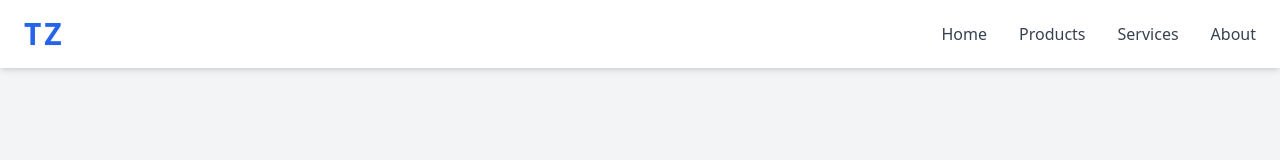
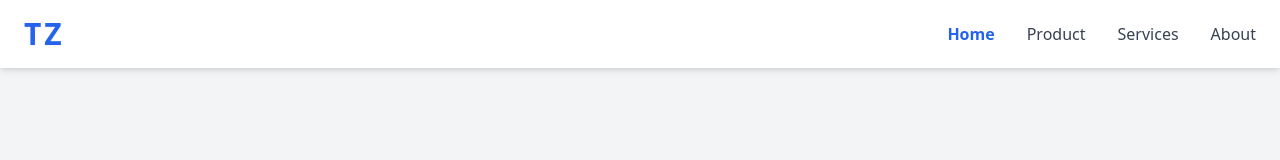
Before and after one commit to BinyameenTatla/Tatla-zari, a React (Vite) app: page / in a window 1280 px wide. Shown: the top 160 px of the page. Built offline with nearby package versions, Linux system fonts and the light colour scheme.

Commit message:
First commit

```diff
--- a/package.json
+++ b/package.json
@@ -12,7 +12,9 @@
   "dependencies": {
     "lucide-react": "^0.515.0",
     "react": "^19.1.0",
-    "react-dom": "^19.1.0"
+    "react-dom": "^19.1.0",
+    "react-router": "^7.6.2",
+    "react-router-dom": "^7.6.2"
   },
   "devDependencies": {
     "@eslint/js": "^9.25.0",
--- /dev/null
+++ b/src/Home.jsx
@@ -0,0 +1,22 @@
+import { Navbar } from './Navbar.jsx'
+import { Product } from './Product.jsx'
+import { Hero } from './Hero.jsx'
+import { Services } from './Services.jsx'
+import { About } from './About.jsx'
+import { Footer } from './Footer.jsx'
+import { Sections } from './Sections.jsx'
+
+export const Home=()=>{
+    return(
+        <>
+
+        {/* <Navbar /> */}
+            <Hero />
+            <Product />
+            <Sections />
+            <Services />
+            <About />
+            {/* <Footer /> */}
+        </>
+    )
+}
--- a/src/Navbar.jsx
+++ b/src/Navbar.jsx
@@ -1,17 +1,19 @@
 import { useState } from "react";
 import { Menu, X } from "lucide-react";
+import { NavLink } from "react-router-dom"; // ✅ Correct import
 
 export const Navbar = () => {
   const [isOpen, setIsOpen] = useState(false);
 
-  const navItems = ["Home", "Products", "Services", "About"];
+  const navItems = [
+    { name: "Home", path: "/" },
+    { name: "Product", path: "/product" },
+    { name: "Services", path: "/services" },
+    { name: "About", path: "/about" },
+  ];
 
   return (
-    <nav
-      className="bg-white shadow-md sticky top-0 z-50 transition-all duration-300"
-      role="navigation"
-      aria-label="Main Navigation"
-    >
+    <nav className="bg-white shadow-md sticky top-0 z-50 transition-all duration-300" role="navigation" aria-label="Main Navigation">
       <div className="max-w-7xl mx-auto px-6 py-4 flex items-center justify-between">
         {/* Logo */}
         <div className="text-3xl font-extrabold text-blue-600 tracking-widest drop-shadow-sm cursor-pointer">
@@ -21,11 +23,17 @@ export const Navbar = () => {
         {/* Desktop Menu */}
         <ul className="hidden md:flex space-x-8 text-gray-700 font-medium">
           {navItems.map((item) => (
-            <li
-              key={item}
-              className="hover:text-blue-600 hover:scale-105 transition-all duration-300 cursor-pointer"
-            >
-              {item}
+            <li key={item.name}>
+              <NavLink
+                to={item.path}
+                className={({ isActive }) =>
+                  `transition-all duration-300 cursor-pointer hover:text-blue-600 hover:scale-105 ${
+                    isActive ? "text-blue-600 font-semibold" : ""
+                  }`
+                }
+              >
+                {item.name}
+              </NavLink>
             </li>
           ))}
         </ul>
@@ -53,12 +61,18 @@ export const Navbar = () => {
       >
         <ul className="flex flex-col space-y-4 px-6 py-4 text-gray-700 font-medium bg-white shadow-inner">
           {navItems.map((item) => (
-            <li
-              key={item}
-              onClick={() => setIsOpen(false)} // Optional: close menu on item click
-              className="hover:text-blue-600 transition-all duration-300 cursor-pointer"
-            >
-              {item}
+            <li key={item.name}>
+              <NavLink
+                to={item.path}
+                onClick={() => setIsOpen(false)}
+                className={({ isActive }) =>
+                  `transition-all duration-300 cursor-pointer hover:text-blue-600 ${
+                    isActive ? "text-blue-600 font-semibold" : ""
+                  }`
+                }
+              >
+                {item.name}
+              </NavLink>
             </li>
           ))}
         </ul>
--- /dev/null
+++ b/src/Routers.jsx
@@ -0,0 +1,51 @@
+import { createBrowserRouter, Outlet, RouterProvider } from 'react-router-dom'
+import { Navbar } from './Navbar.jsx'
+import { Product } from './Product.jsx'
+import { Services } from './Services.jsx'
+import { About } from './About.jsx'
+import { Footer } from './Footer.jsx'
+import { Home } from './Home.jsx'
+
+
+export const Routers = (() =>{
+    const Router =createBrowserRouter([
+      {
+          path:"/",
+          element:<Applayout />,
+          children:[
+              {
+                  path:"/",
+                  element:<Home/>
+
+                  },
+                  {
+                     path:"/Product",
+                     element:<Product/>
+
+                     },
+                     {
+                         path:"/About",
+                         element:<About/>
+
+                         },
+
+                         {
+                             path:"/Services",
+                             element:<Services/>
+
+                             },
+
+          ]
+      },
+    ])
+  return <RouterProvider router={Router}/>
+  })
+  const Applayout=(()=>{
+  return(
+  <>
+      <Navbar />
+      <Outlet />
+      <Footer />
+      </>
+  )
+  })
--- a/src/main.jsx
+++ b/src/main.jsx
@@ -1,24 +1,11 @@
 import { StrictMode } from 'react'
 import { createRoot } from 'react-dom/client'
 import './index.css'
-import App from './App.jsx'
-import { Navbar } from './Navbar.jsx'
-import { Product } from './Product.jsx'
-import { Hero } from './Hero.jsx'
-import { Services } from './Services.jsx'
-import { About } from './About.jsx'
-import { Footer } from './Footer.jsx'
-import { Sections } from './Sections.jsx'
+import { Routers } from './Routers'
+
 
 createRoot(document.getElementById('root')).render(
   <StrictMode>
-    <Navbar />
-    <Hero />
-    <Product />
-    <Sections />
-    <Services />
-     <About />
-    <Footer />
-
+    < Routers />
   </StrictMode>,
 )
```
Also changed, not shown: 1 other file (tests, documents, lock files or other folders).
